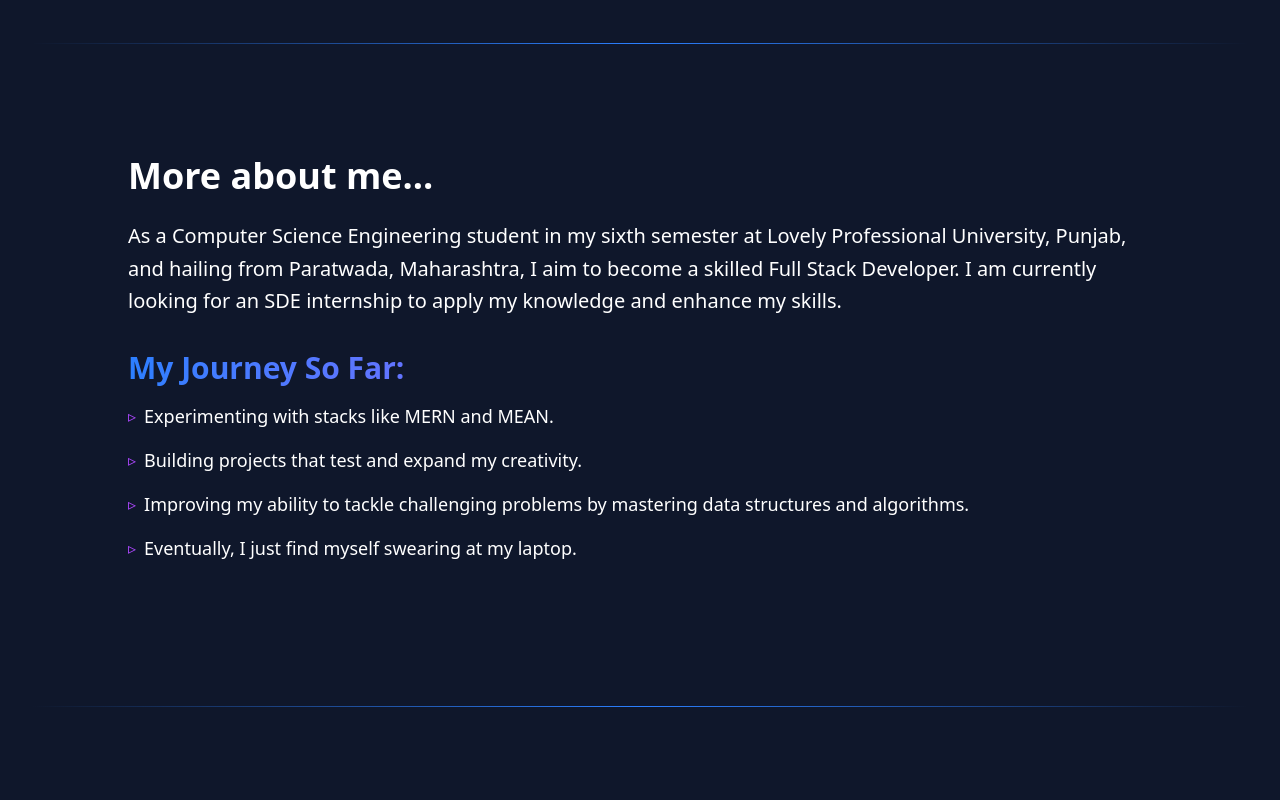
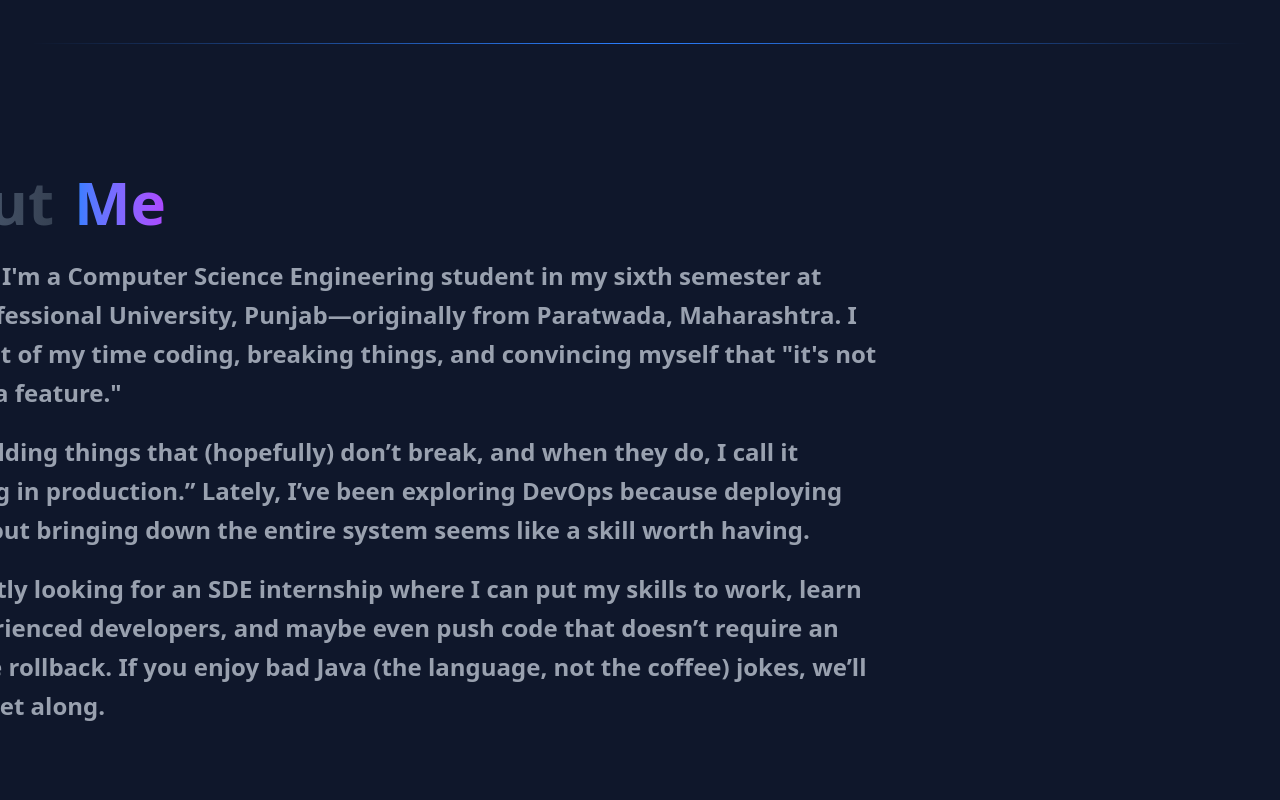
Before and after one commit to vedantlahane/portfolio, a React (Vite) app in the folder client/: page / in a window 1280 px wide. Shown: the part 1740-2540 px from the top of the page. Built offline with nearby package versions, Linux system fonts and the light colour scheme.

Commit message:
Refactor AboutSection component for improved layout and content clarity

```diff
--- a/client/src/components/home/AboutSection.jsx
+++ b/client/src/components/home/AboutSection.jsx
@@ -1,37 +1,79 @@
-import { useEffect } from 'react';
-import ListItem from './ListItem';
-import GradientSeparator from './GradientSeparator';
-import AOS from 'aos';
-import 'aos/dist/aos.css';
+import { useEffect } from "react";
+import ListItem from "./ListItem";
+import GradientSeparator from "./GradientSeparator";
+import AOS from "aos";
+import "aos/dist/aos.css";
 
 const AboutSection = () => {
   useEffect(() => {
-        AOS.init({ duration: 1000 });
+    AOS.init({ duration: 1000, once: true });
   }, []);
 
   return (
-        <section className="text-white py-8 ">
+    <section className="text-white py-12">
+      <div className="relative sm:right-0 sm:w-auto md:right-40  md:w-[80vw] text-2xl text-gray-400 leading-relaxed">
+        {/* Title */}
+        <div className="flex space-x-5 items-baseline mb-6">
+          <h1 className="text-6xl font-extrabold bg-gradient-to-r from-slate-500 to-gray-700 bg-clip-text text-transparent">
+            About
+          </h1>
+          <h1 className="text-6xl font-extrabold bg-gradient-to-r from-blue-500 to-purple-500 bg-clip-text text-transparent">
+            Me
+          </h1>
+        </div>
 
-            <div className="container mx-auto px-24">
+        {/* Intro Section */}
+        <div className="font-bold mb-8 space-y-5">
+          <p>
+            Hey there! I'm a Computer Science Engineering student in my sixth
+            semester at Lovely Professional University, Punjab—originally from
+            Paratwada, Maharashtra. I spend most of my time coding, breaking
+            things, and convincing myself that "it's not a bug, it's a feature."
+          </p>
+          <p>
+            I enjoy building things that (hopefully) don’t break, and when they
+            do, I call it “debugging in production.” Lately, I’ve been exploring
+            DevOps because deploying stuff without bringing down the entire
+            system seems like a skill worth having.
+          </p>
+          <p>
+            I'm currently looking for an SDE internship where I can put my skills
+            to work, learn from experienced developers, and maybe even push code
+            that doesn’t require an immediate rollback. If you enjoy bad Java
+            (the language, not the coffee) jokes, we’ll probably get along.
+          </p>
+        </div>
+      </div>
 
-
-                <div data-aos="fade-up">
-
-                    <h1 className="text-4xl font-bold mb-6">More about me...</h1>
-                    <p className="text-xl font-medium leading-relaxed mb-8">
-                    As a Computer Science Engineering student in my sixth semester at Lovely Professional University, Punjab, and hailing from Paratwada, Maharashtra, I aim to become a skilled Full Stack Developer. I am currently looking for an SDE internship to apply my knowledge and enhance my skills.
-                    </p>
+      {/* Journey So Far */}
+      {/* <div className="container mx-auto px-24" data-aos="fade-up">
         <h2 className="text-3xl font-bold bg-gradient-to-r from-blue-500 to-purple-500 bg-clip-text text-transparent mb-4">
           My Journey So Far:
         </h2>
         <ul className="space-y-4">
-                        <ListItem>Experimenting with stacks like MERN and MEAN.</ListItem>
-                        <ListItem>Building projects that test and expand my creativity.</ListItem>
-                        <ListItem>Improving my ability to tackle challenging problems by mastering data structures and algorithms.</ListItem>
-                        <ListItem>Eventually, I just find myself swearing at my laptop.</ListItem>
+          <ListItem>
+            Started with C++, thinking I'd be the next big game developer—ended
+            up making a calculator.
+          </ListItem>
+          <ListItem>
+            Fell into the world of web development, experimented with MERN and
+            MEAN stacks, and realized that JavaScript has more quirks than I do.
+          </ListItem>
+          <ListItem>
+            Took on personal projects to test my skills (and patience).
+          </ListItem>
+          <ListItem>
+            Dived into data structures and algorithms—because apparently, they
+            help in coding interviews.
+          </ListItem>
+          <ListItem>
+            Eventually, I just find myself staring at my laptop, questioning my
+            life choices. But hey, that’s part of the process, right?
+          </ListItem>
         </ul>
-                </div>
-            </div>
+      </div> */}
+
+      {/* Separator */}
       <GradientSeparator />
     </section>
   );
```
Lines whose indentation alone changed are shown as unchanged.
